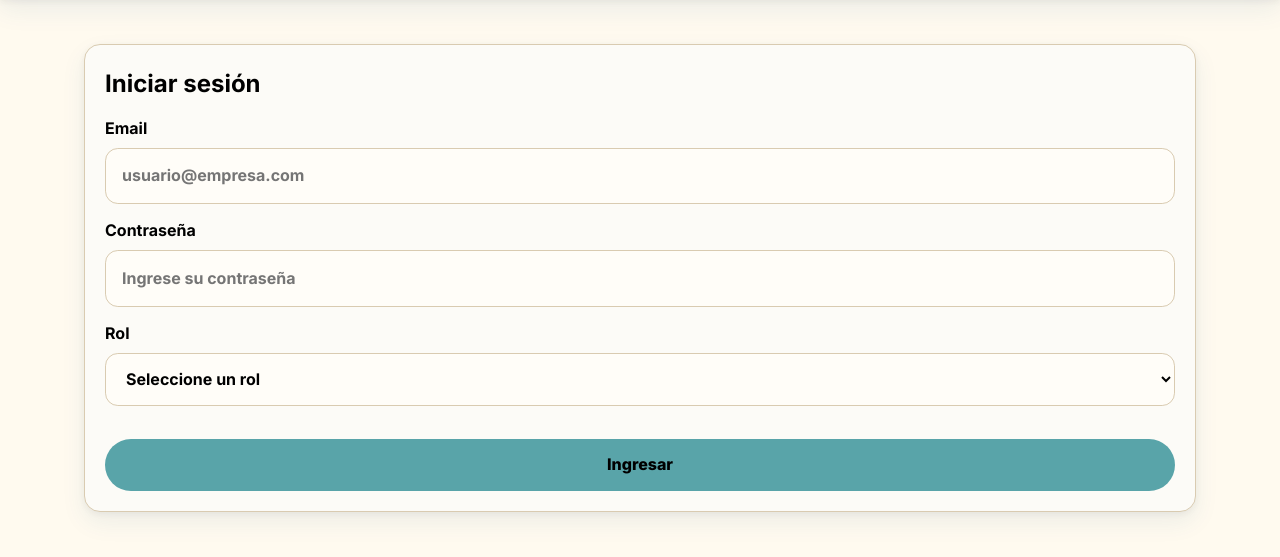
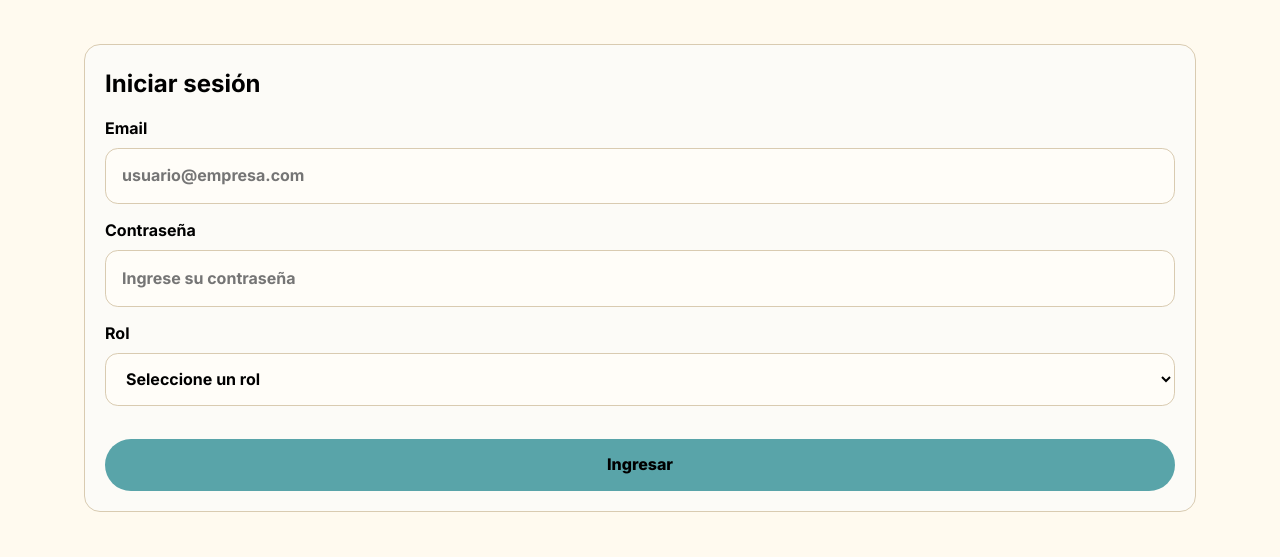
Before and after one commit to Khilluz/Proyecto_StockFlow, a PHP site: page /index.html in a window 1280 px wide. Shown: the part 131-688 px from the top of the page. Run offline with PHP 8.4, Linux system fonts and the light colour scheme.

Commit message:
fix: se inicio de 0

```diff
--- a/styles.css
+++ b/styles.css
@@ -8,7 +8,7 @@
   --text-light: #ffffff;
   --surface: #fcfbf7;
   --border: #d9cbb1;
-  --shadow: 0 10px 24px rgba(25, 92, 136, 0.08), 0 2px 6px rgba(57, 47, 47, 0.06);
+  --shadow: 0 10px 24px rgba(52, 153, 219, 0.08)), 0 2px 6px rgba(57, 47, 47, 0.06);
 }
 
 * {
```
